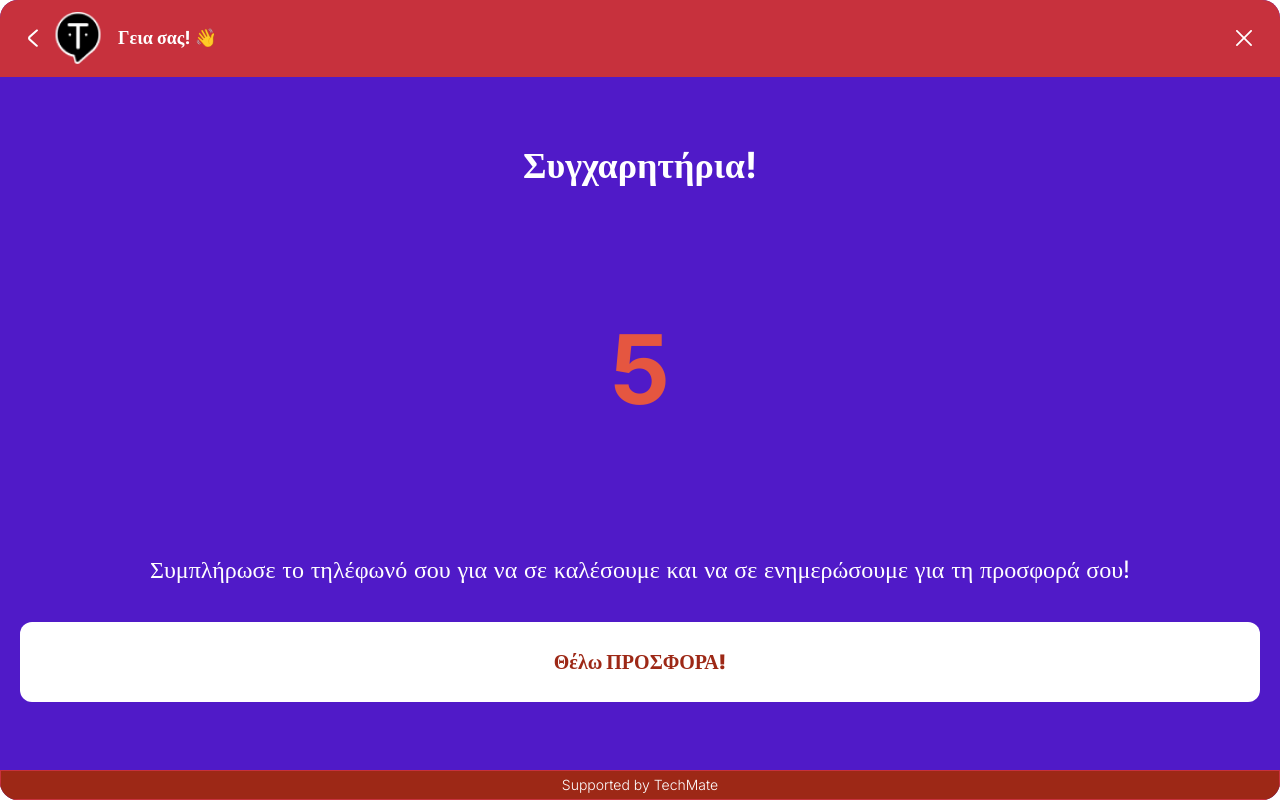
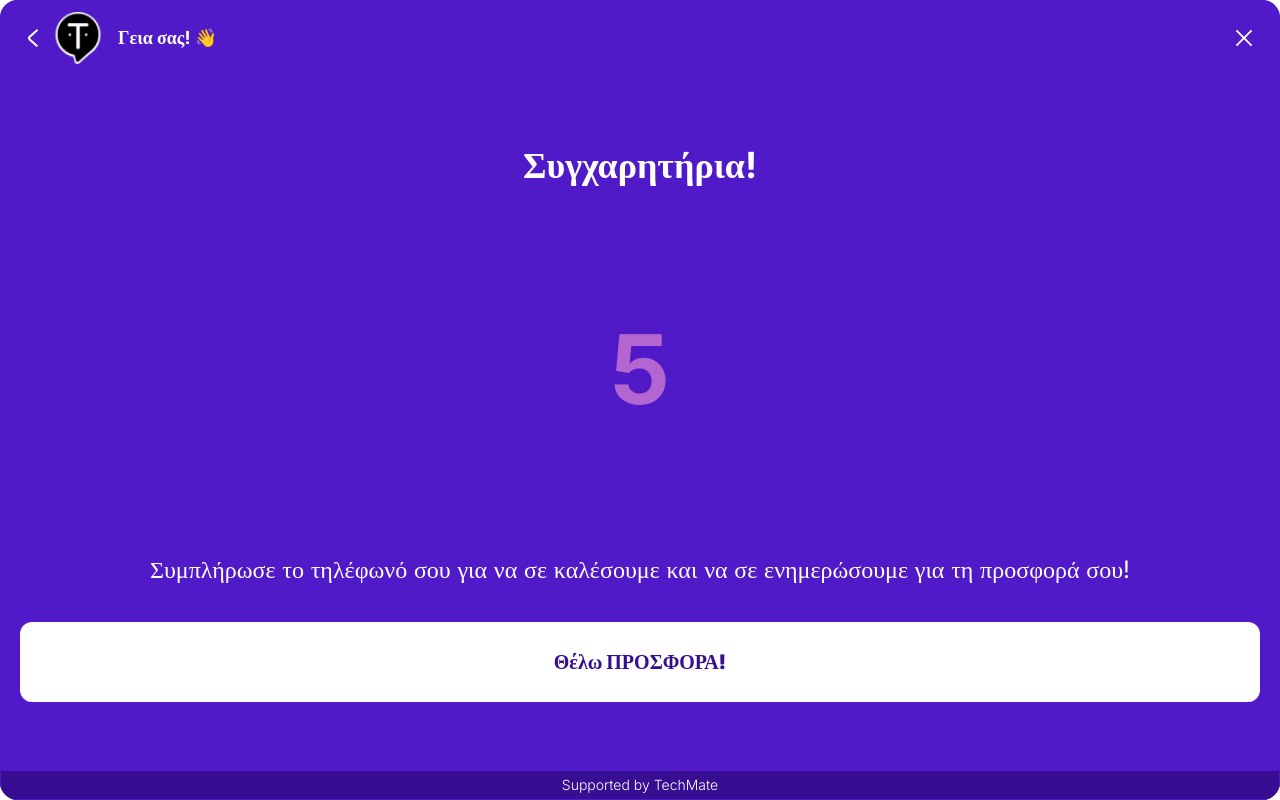
Before and after one commit to ChristosBaztekas/TechMate-Widget, a React (Vite) app: page /congratulations in a window 1280 px wide. Built offline with nearby package versions, Linux system fonts and the light colour scheme.

Commit message:
Cleat Timer | Enhance Performance | CLean timerCash after nav to another page | Add Some Animations

```diff
--- a/src/components/Header.jsx
+++ b/src/components/Header.jsx
@@ -4,9 +4,10 @@ import { useDispatch } from "react-redux";
 import { setChatState } from "@/store/Slices/userSlice";
 import { useNavigate } from "react-router-dom";
 
-const Header = () => {
+const Header = ({ onCancel }) => {
   const dispatch = useDispatch();
   const navigate = useNavigate();
+
   return (
     <header className="relative flex justify-between items-center text-primaryColor py-2 px-5 vsm:px-7 bg-primaryColor transition-all">
       {/* Logo and Greeting */}
@@ -15,7 +16,7 @@ const Header = () => {
           className="cursor-pointer hover:text-hoverColor"
           aria-label="Go back"
           onClick={() => {
-            navigate(-1);
+            onCancel();
           }}
         >
           <Icons.ArrowIcon />
--- a/src/components/Query.jsx
+++ b/src/components/Query.jsx
@@ -4,8 +4,7 @@ const Query = ({ query }) => {
   return (
     <div className="w-full justify-end items-end flex">
       <p
-        style={{ borderRadius: "10px" }}
-        className="w-fit bg-lightColor sm:text-lg text-darkColor font-light p-4 rounded-[20px]"
+        className="w-fit bg-lightColor text-sm text-darkColor font-light p-3 rounded-l-[20px] rounded-b-[20px] animate-fadeIn"
       >
         {query}
       </p>
--- a/src/components/Questions.jsx
+++ b/src/components/Questions.jsx
@@ -9,7 +9,7 @@ const Questions = ({ questionsArr }) => {
   };
 
   return (
-    <div className="flex flex-col justify-center items-end gap-2 sm:gap-3 text-xs">
+    <div className="flex flex-col justify-center items-end gap-2 sm:gap-3 text-xs animate-fadeIn">
       {questionsArr.map((item, index) => (
         // Option Container
         <div key={index} onClick={() => handleQuestionClick(item.id)}>
--- a/src/components/Response.jsx
+++ b/src/components/Response.jsx
@@ -5,7 +5,7 @@ const Response = ({ text }) => {
   const modifiedText = text.replace("Γεια σας!", "");
 
   return (
-    <div className="flex justify-start items-start gap-2 sm:gap-4">
+    <div className="flex justify-start items-start gap-2 sm:gap-4 animate-fadeIn">
       {/* Logo Container */}
       <div className="flex justify-center items-center flex-shrink-0 w-12 h-12 mt-2 bg-lightColor rounded-full text-sm font-light overflow-hidden">
         <img src={ChatLogo} alt="Chatbot Logo" />
--- a/src/pages/CongratulationsPage.jsx
+++ b/src/pages/CongratulationsPage.jsx
@@ -1,29 +1,35 @@
 import Header from "@/components/Header";
-import { useState, useEffect } from "react";
+import { useState, useEffect, useRef } from "react";
 import { useNavigate } from "react-router-dom";
 
 export const CongratulationsPage = () => {
   const navigate = useNavigate();
   const [counter, setCounter] = useState(10);
+  const timeoutRef = useRef(null);
 
-  // Effect to update the counter every second and navigate to the main page when the counter reaches 0
   useEffect(() => {
     if (counter <= 0) {
       navigate("/email-form2");
       return;
     }
 
-    const intervalId = setInterval(() => {
+    timeoutRef.current = setTimeout(() => {
       setCounter((prevCounter) => prevCounter - 1);
     }, 1000);
 
-    return () => clearInterval(intervalId);
+    return () => clearTimeout(timeoutRef.current);
   }, [counter, navigate]);
+
+  // Cancel Timer and navigate to page
+  const handleCancelAndNavigate = () => {
+    clearTimeout(timeoutRef.current);
+    navigate("/");
+  };
 
   return (
     <section className="flex flex-col h-screen overflow-hidden w-full bg-darkColor fixed bottom-0 right-0 z-50 rounded-rad">
-      <div className="flex flex-col justify-between h-full bg-[#501AC8]">
-        <Header />
+      <div className="flex flex-col justify-between h-full bg-primaryColor">
+        <Header onCancel={handleCancelAndNavigate} />
         <main className="flex flex-col justify-around items-stretch h-full text-lightColor mx-6 vsm:mx-5">
           <p className="text-center font-bold text-3xl vsm:text-4xl">
             Συγχαρητήρια!
@@ -38,9 +44,7 @@ export const CongratulationsPage = () => {
             </p>
             <button
               className="bg-lightColor hover:bg-lightColor/85 text-xl font-black text-footerColor rounded-xl h-20 w-full"
-              onClick={() => {
-                navigate("/email-form2");
-              }}
+              onClick={() => navigate("/email-form2")}
             >
               Θέλω ΠΡΟΣΦΟΡΑ!
             </button>
@@ -49,7 +53,7 @@ export const CongratulationsPage = () => {
 
         <footer
           className="flex justify-center items-center font-light text-sm border border-primaryColor text-lightColor bg-footerColor p-1"
-          onClick={() => navigate("/first")}
+          onClick={handleCancelAndNavigate}
         >
           Supported by TechMate
         </footer>
--- a/src/pages/WelcomePage.jsx
+++ b/src/pages/WelcomePage.jsx
@@ -1,6 +1,6 @@
 import { useDispatch } from "react-redux";
 import { setChatState } from "@/store/Slices/userSlice";
-import { useNavigate } from "react-router-dom";
+import { Link, useNavigate } from "react-router-dom";
 import * as Icons from "@/utils/icons.util"; // Import all icons as Icons
 import Logo from "@/assets/images/Logo.png"; // Import the logo image
 
@@ -52,9 +52,9 @@ export const WelcomePage = () => {
               Μην ανησυχείτε, δεν έχετε χάσει την συνομιλία σας!
             </p>
           </div>
-          <span className="text-primaryColor hover:text-hoverColor cursor-pointer">
+          <Link to="/" className="text-primaryColor hover:text-hoverColor cursor-pointer">
             <Icons.SendIcon />
-          </span>
+          </Link>
         </aside>
 
         <main className="sm:flex flex-col vsm:flex-row text-lightColor overflow-scroll justify-evenly mx-10">
--- a/tailwind.config.js
+++ b/tailwind.config.js
@@ -6,10 +6,10 @@ export default {
       colors: {
         darkColor: "#000000", // Default Dark Color
         lightColor: "#FFF", // Default Light Color
-        primaryColor: "#C7313D", // Change Chatbot Theme
-        hoverColor: "#E55640", // Change Chatbot Hover Theme
-        gradientColor: "#681017", // Change Chatbot Send Gradient Theme
-        footerColor: "#9D2816", // Change Footer Theme
+        primaryColor: "#501AC8", // Change Chatbot Theme
+        hoverColor: "#B366CF", // Change Chatbot Hover Theme
+        gradientColor: "#1C064C", // Change Chatbot Send Gradient Theme
+        footerColor: "#370E92", // Change Footer Theme
       },
       borderRadius: {
         rad: "18px",
```
Also changed, not shown: src/components/Footer.jsx (line endings or trailing spaces).
